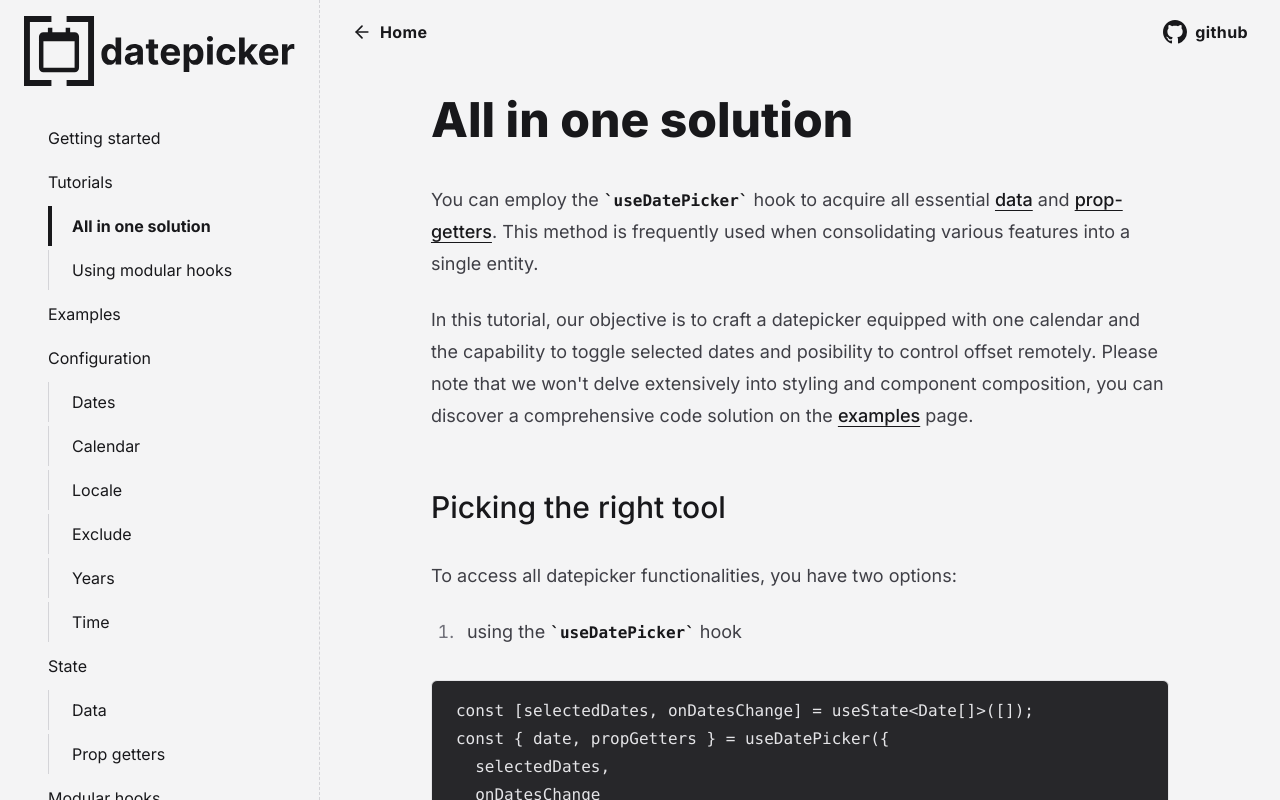
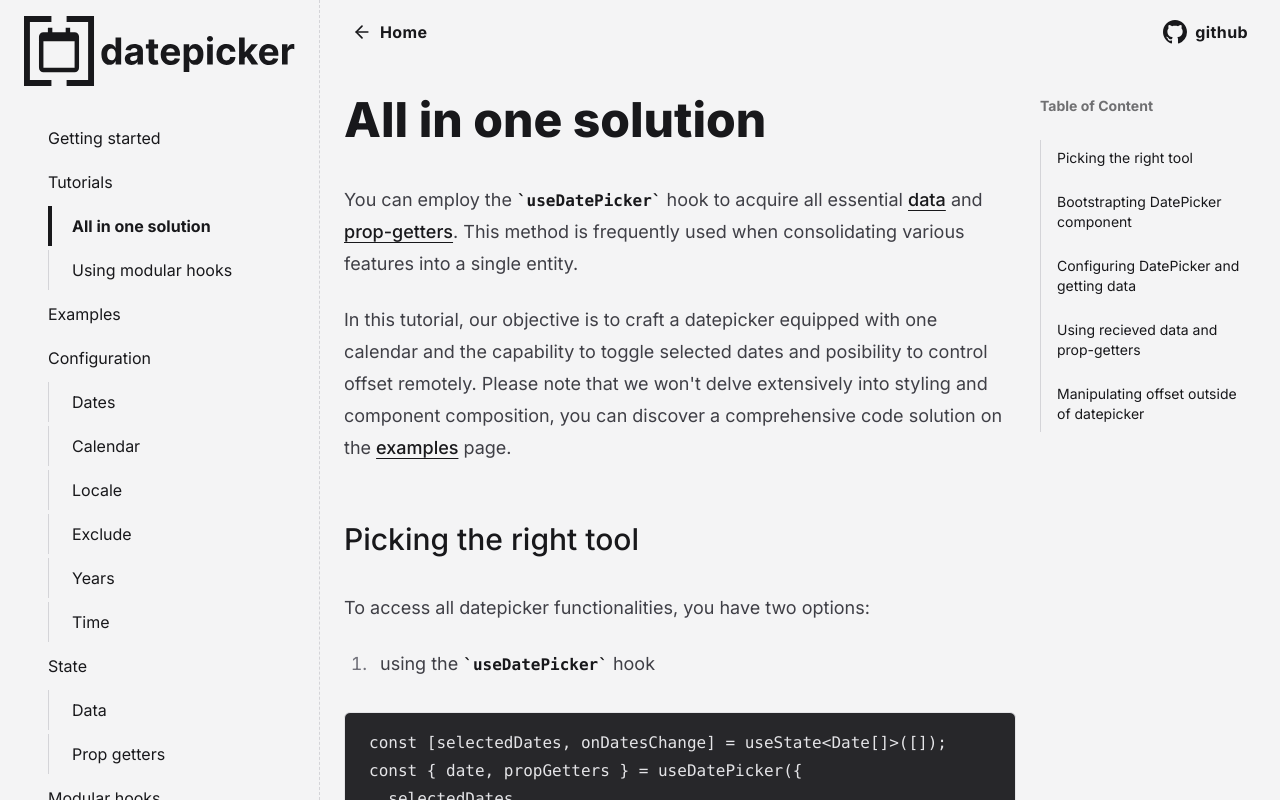
Before and after one commit to rehookify/site, a Next.js app: page /datepicker/all-in-one in a window 1280 px wide. Shown: the top 800 px of the page. Built offline with nearby package versions, Linux system fonts and the light colour scheme.

Commit message:
feat: ToC and fix typo

```diff
--- a/app/datepicker/all-in-one/page.mdx
+++ b/app/datepicker/all-in-one/page.mdx
@@ -207,7 +207,7 @@ export const DatePicker = () => {
 
 Since we have a **single** mode by default, `selectedDates` will contain only one element representing the currently selected date. If the user clicks on the same date again, it will empty the selectedDates because we've set **toggle: true** in the dates configuration.
 
-## Manipulationg offset outside of datepicker
+## Manipulating offset outside of datepicker
 
 As we've configured the datepicker to be a fully [controlled element](/datepicker/tutorials#controlled-component), we can manipulate the offset outside of it.
 
--- a/app/datepicker/layout.tsx
+++ b/app/datepicker/layout.tsx
@@ -5,7 +5,9 @@ import { ReactNode } from 'react';
 import { buttonVariants } from '~/components/button/button';
 import { DocsNavigation } from '~/components/docs-navigation';
 import { DocsStepNavigation } from '~/components/docs-step-navigation';
+import { DocsTOC } from '~/components/docs-toc';
 import { DATE_PICKER_NAV } from '~/constants/date-picker-nav';
+import { ARTICLE_CONTENT_ID } from '~/constants/ids';
 import { DatePickerLogo } from '~/icons/date-picker-logo';
 import { GithubIcon } from '~/icons/github';
 import { cn } from '~/lib/cn';
@@ -16,9 +18,7 @@ export default function DatePickerLayout({
   children: ReactNode;
 }) {
   return (
-    <main className="flex h-full">
-      <DocsNavigation navigation={DATE_PICKER_NAV} logo={<DatePickerLogo />} />
-      <div className="flex h-full max-w-full grow justify-center overflow-y-scroll px-6">
+    <main className="pl-64 lg:pl-80 xl:pr-60 2xl:pr-72">
       <header className="fixed left-64 right-0 top-0 z-20 flex h-16 items-center justify-between bg-zinc-100/80 dark:bg-zinc-900/80 lg:left-80">
         <Link className={cn(buttonVariants())} href="/">
           <ArrowLeft size={20} className="me-2" />
@@ -36,18 +36,17 @@ export default function DatePickerLayout({
           github
         </a>
       </header>
-        <div
-          className={cn(
-            'h-auto w-full',
-            'md:prose-md prose prose-zinc dark:prose-invert lg:prose-lg',
-          )}
+      <DocsNavigation navigation={DATE_PICKER_NAV} logo={<DatePickerLogo />} />
+      <section className="flex max-w-full justify-center px-6 pb-16 pt-24">
+        <article
+          id={ARTICLE_CONTENT_ID}
+          className="md:prose-md prose prose-zinc w-full dark:prose-invert lg:prose-lg"
         >
-          <article className="pb-16 pt-24">
           {children}
           <DocsStepNavigation navigation={DATE_PICKER_NAV} />
         </article>
-        </div>
-      </div>
+      </section>
+      <DocsTOC />
     </main>
   );
 }
--- a/package.json
+++ b/package.json
@@ -25,7 +25,8 @@
     "react-dom": "^18",
     "rehype-pretty-code": "^0.10.2",
     "rehype-slug": "^6.0.0",
-    "tailwind-merge": "^2.0.0"
+    "tailwind-merge": "^2.0.0",
+    "use-isomorphic-layout-effect": "^1.1.2"
   },
   "devDependencies": {
     "@types/node": "^20",
--- a/src/components/docs-navigation.tsx
+++ b/src/components/docs-navigation.tsx
@@ -39,7 +39,7 @@ export const DocsNavigation: FC<DocsNavigationProps> = ({
   const pathname = usePathname();
 
   return (
-    <aside className="relative h-full w-64 shrink-0 overflow-y-scroll border-r border-dashed border-zinc-300 px-4 dark:border-zinc-700 lg:w-80 lg:px-6">
+    <aside className="fixed left-0 h-full w-64 shrink-0 overflow-y-scroll border-r border-dashed border-zinc-300 px-4 dark:border-zinc-700 lg:w-80 lg:px-6">
       <div className="py-4">
         <div className="mb-8">{logo}</div>
         <nav>
--- /dev/null
+++ b/src/components/docs-toc.tsx
@@ -0,0 +1,51 @@
+'use client';
+
+import Link from 'next/link';
+import { usePathname } from 'next/navigation';
+import { FC, useState } from 'react';
+import useIsomorphicLayoutEffect from 'use-isomorphic-layout-effect';
+
+import { ARTICLE_CONTENT_ID } from '~/constants/ids';
+
+export const DocsTOC: FC<any> = () => {
+  const pathname = usePathname();
+  const [anchors, setAnchors] = useState<any[]>([]);
+
+  useIsomorphicLayoutEffect(() => {
+    const localAnchors: any[] = [];
+    document
+      ?.querySelector(`#${ARTICLE_CONTENT_ID}`)
+      ?.querySelectorAll('h2,h3')
+      .forEach((node: any) => {
+        localAnchors.push({
+          title: node.textContent,
+          url: `#${node.id}`,
+          id: node.id,
+        });
+      });
+
+    setAnchors(localAnchors);
+  }, [pathname]);
+
+  if (!anchors.length) {
+    return null;
+  }
+
+  return (
+    <nav className="fixed bottom-0 right-0 top-0 hidden w-60 overflow-y-auto pr-6 pt-24 xl:block 2xl:w-72">
+      <h4 className="mb-6 text-sm font-bold opacity-60">Table of Content</h4>
+      <ul className="flex flex-col gap-y-2 border-l border-solid border-zinc-300 dark:border-zinc-700">
+        {anchors.map(({ url, title, id }) => (
+          <li key={id}>
+            <Link
+              href={url}
+              className="block rounded-e-md px-4 py-2 text-sm transition-colors duration-200 hover:bg-zinc-300 dark:hover:text-zinc-900"
+            >
+              {title}
+            </Link>
+          </li>
+        ))}
+      </ul>
+    </nav>
+  );
+};
--- /dev/null
+++ b/src/constants/ids.ts
@@ -0,0 +1 @@
+export const ARTICLE_CONTENT_ID = 'docs-article-content';
```
Also changed, not shown: 1 other file (tests, documents, lock files or other folders). Lines whose indentation alone changed are shown as unchanged.
